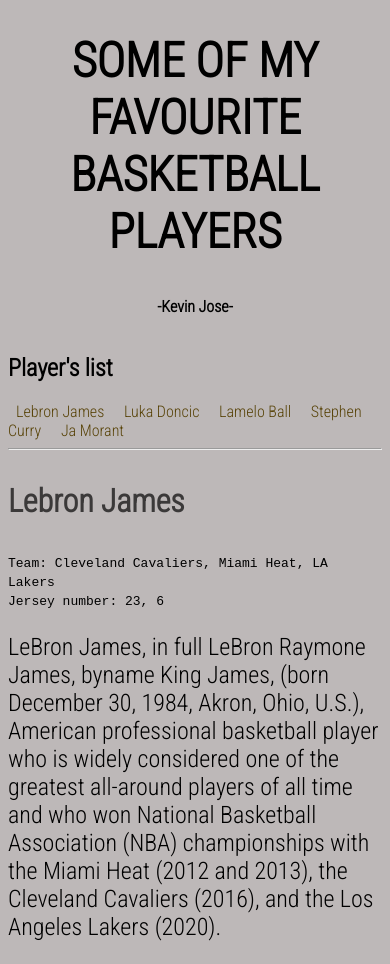
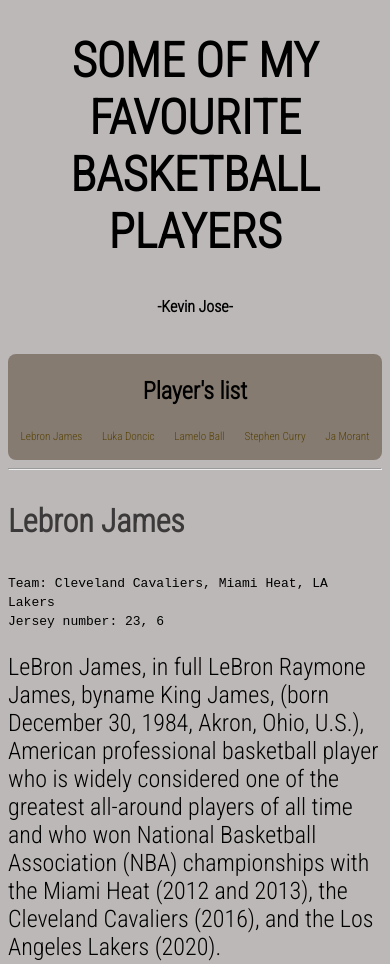
Before and after one commit to KRSJ1234/Technical-Documentation, a plain HTML site: page index.html in a window 390 px wide. Shown: the top 964 px of the page. Drawn offline with Linux system fonts and the light colour scheme.

Commit message:
Added media query for mobile screens

```diff
--- a/index.html
+++ b/index.html
@@ -11,13 +11,16 @@
     <h6>-Kevin Jose-</h6>
     <nav id="navbar">
         <header>
-            <h2>Player's list</h2>
+            <h2 id="nav-header">Player's list</h2>
         </header>
-        <a class="nav-link" href="#lebron_james">Lebron James</a>
-        <a class="nav-link" href="#luka_doncic">Luka Doncic</a>
-        <a class="nav-link" href="#lamelo_ball">Lamelo Ball</a>
-        <a class="nav-link" href="#steph_curry">Stephen Curry</a>
-        <a class="nav-link" href="#ja_morant">Ja Morant</a>
+        <div id="nav-items">
+            <a class="nav-link" href="#lebron_james">Lebron James</a>
+            <a class="nav-link" href="#luka_doncic">Luka Doncic</a>
+            <a class="nav-link" href="#lamelo_ball">Lamelo Ball</a>
+            <a class="nav-link" href="#steph_curry">Stephen Curry</a>
+            <a class="nav-link" href="#ja_morant">Ja Morant</a>
+
+        </div>
     </nav>
     <hr>
     <a name="lebron_james"></a>
--- a/technicalStyle.css
+++ b/technicalStyle.css
@@ -29,6 +29,36 @@
     color: rgb(59, 57, 57);
 }
 
+@media screen and (max-width: 600px) {
+    #navbar{
+        width: 100%;
+        justify-content: space-between;
+        background-color: rgb(133, 123, 112);
+        padding-bottom: 1rem;
+        padding-top: 0.2rem;
+        border-radius: 0.5rem;
+
+    }
+
+    #nav-header{
+        text-align: center;
+    }
+    .nav-link{
+        text-decoration: none;
+        color: rgb(88, 67, 8);
+        width:max-content;
+        margin: 0.5rem;
+        font-size: 0.7rem;
+
+    }
+    #nav-items{
+        width: max-content;
+        margin: auto;
+    }
+
+}
+
+
 .nav-link{
     text-decoration: none;
     color: rgb(88, 67, 8);
```
